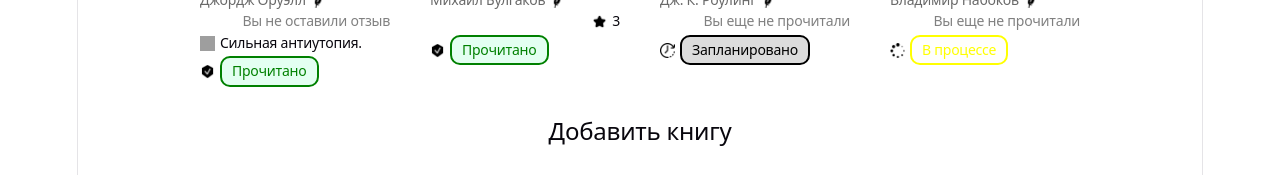
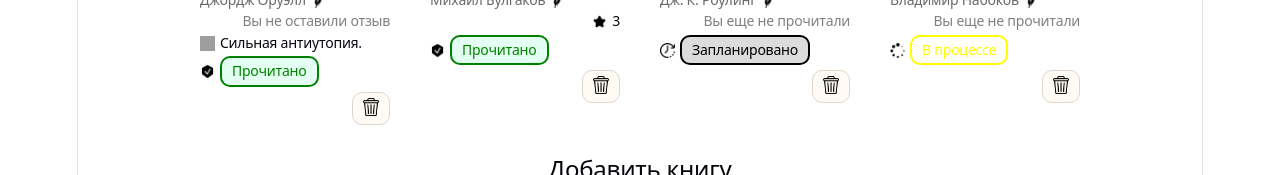
Before and after one commit to Egorklukin/my-project, a React (Vite) app: page / in a window 1280 px wide. Shown: the part 467-642 px from the top of the page. Built offline with nearby package versions, Linux system fonts and the light colour scheme; grey boxes are pictures that could not be loaded.

Commit message:
feat deletebutton(HW3)

```diff
--- a/src/components/BookCard/BookCard.css.ts
+++ b/src/components/BookCard/BookCard.css.ts
@@ -144,6 +144,33 @@
   }
 `;
 
+const DeleteButton = styled.button`
+  width: 38px;
+  heigth: 38px;
+  padding-top: 5px;
+  padding-bottom: 5px;
+  background-color: #fffaf4;
+  border: 1px solid #ded6cc;
+  border-radius: 10px;
+  cursor: pointer;
+  transition: 0.2s;
+
+  &:hover {
+    background-color: #f3e9dd;
+  }
+  &:active {
+    background-color: #e8d8c6;
+  }
+  &:focus-visible {
+    border: 2px solid #8b735f;
+    padding: 2px;
+  }
+  &:disabled {
+    opasity: 0.5;
+    cursor: not-allowed;
+  }
+`;
+
 export {
   Card,
   CardContent,
@@ -156,4 +183,5 @@
   ImgCard,
   ContainerCard,
   CoverImgCard,
+  DeleteButton,
 };
--- a/src/components/BookCard/BookCard.tsx
+++ b/src/components/BookCard/BookCard.tsx
@@ -11,6 +11,7 @@
   ImgCard,
   ContainerCard,
   CoverImgCard,
+  DeleteButton,
 } from "./BookCard.css.ts";
 
 const formatStatus = {
@@ -72,6 +73,11 @@
           <ImgCard src={getUrlImg[status]} width={15} height={15} />
           <StatusCard status={status}>{formatStatus[status]}</StatusCard>
         </ContainerCard>
+        <ContainerCard position="right">
+          <DeleteButton type="button" aria-label="Удалить книгу">
+            <ImgCard src="src\assets\bin.png" width={18} height={18} />
+          </DeleteButton>
+        </ContainerCard>
       </CardContent>
     </Card>
   );
```
Also changed, not shown: src/assets/bin.png (added).
